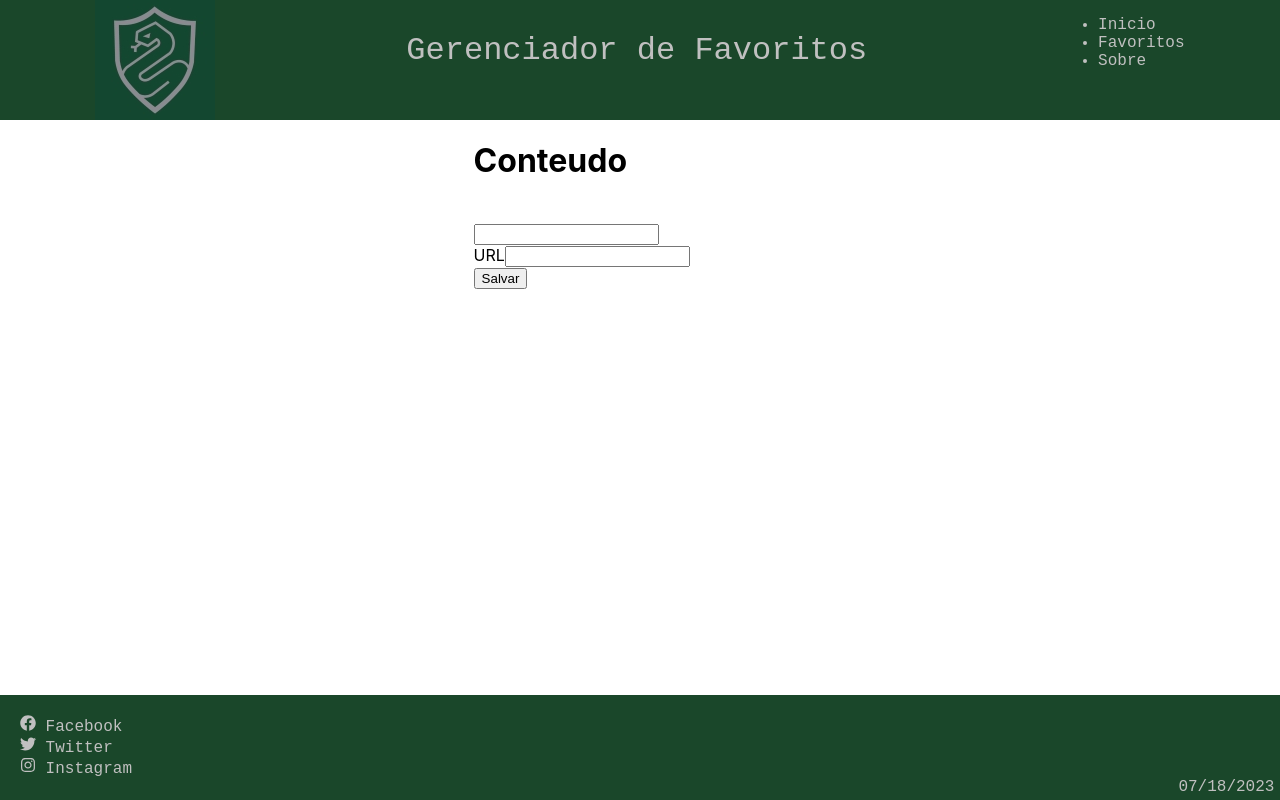
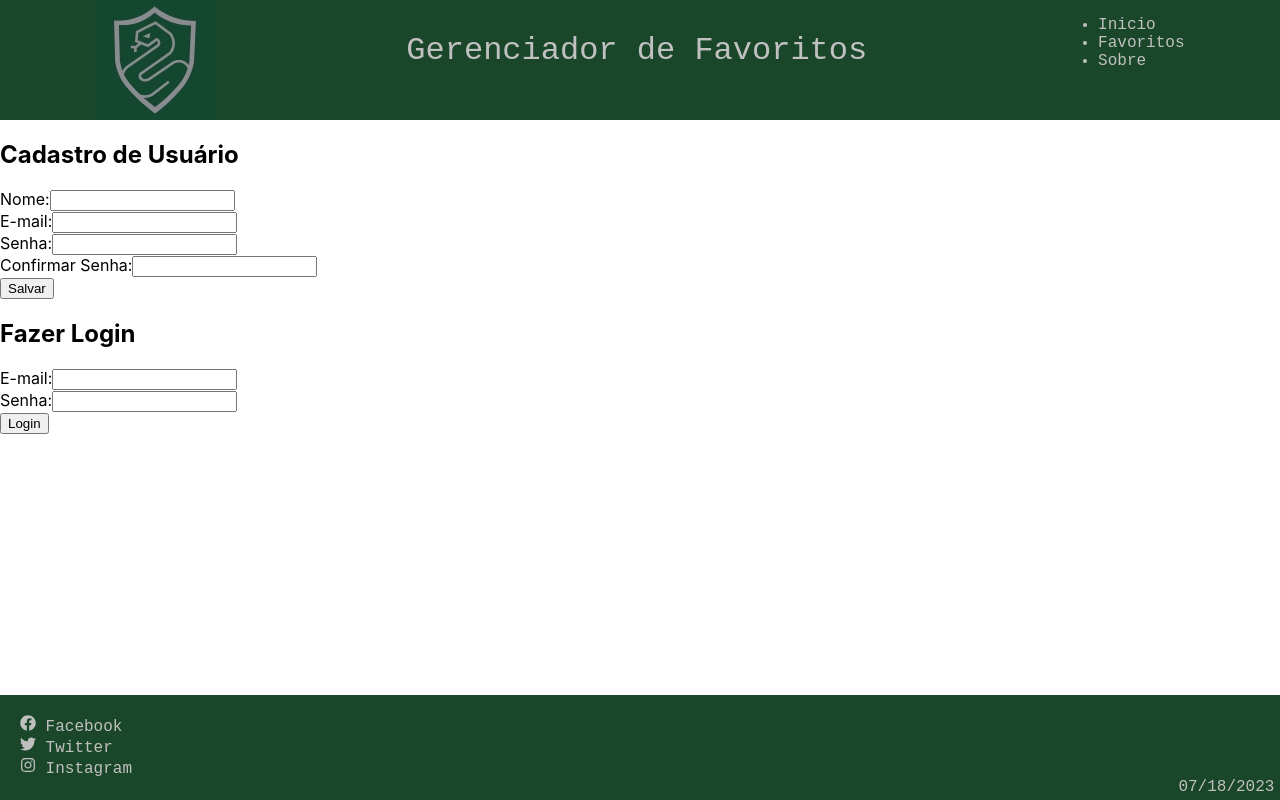
Before and after one commit to sabrinayohana/favio, a React (Create React App) app: page / in a window 1280 px wide. Built offline with nearby package versions, Linux system fonts and the light colour scheme.

Commit message:
cadastro

```diff
--- a/src/App.js
+++ b/src/App.js
@@ -1,7 +1,9 @@
 import './App.css';
 import Cabecalho from './componentes/Cabecalho'
+import CadrastoUsuario from './componentes/CadrastoUsuario';
 import Conteudo from './componentes/Conteudo';
 import Rodape from './componentes/Rodape';
+import FazerLogin from './componentes/FazerLogin';
 
 
 
@@ -17,7 +19,9 @@
     <>
     {/* Nosso cabecalho tem uma propriedade chamada titulo */}
     <Cabecalho logo="slyt.jpg" titulo="Gerenciador de Favoritos" subtitulo="O melhor gerenciador de favoritos da Internet Brasileira!!!"/>
-    <Conteudo/>
+    <CadrastoUsuario/>
+    <FazerLogin/>
+    {/* <Conteudo/>*/}
     {/* <Estados/> */}
     <Rodape/>
     </>
--- /dev/null
+++ b/src/componentes/CadrastoUsuario/index.jsx
@@ -0,0 +1,83 @@
+import React from 'react'
+import { useState } from 'react'
+
+const CadastroUsuario = () => {
+  const [usuario, setUsuario] = useState({
+    nome: '',
+    email: '',
+    senha: '',
+    confirmarSenha: ''
+  });
+
+
+  const handleInputChange = (event) => {
+    const { name, value } = event.target;
+    setUsuario({ ...usuario, [name]: value });
+  };
+
+  const handleSubmit = (event) => {
+    event.preventDefault();
+    if (usuario.senha !== usuario.confirmarSenha) {
+      alert('As senhas não coincidem. Por favor, tente novamente.');
+      return;
+    }
+
+    if (usuario.senha == usuario.confirmarSenha) {
+      alert('Salvo');
+      return;
+    }
+
+    console.log('Usuário cadastrado:', usuario);
+  };
+
+  return (
+    <div className="cadastro-usuario">
+      <h2>Cadastro de Usuário</h2>
+      <form onSubmit={handleSubmit}>
+        <div className="form-group">
+          <label>Nome:</label>
+          <input
+            type="text"
+            name="nome"
+            value={usuario.nome}
+            onChange={handleInputChange}
+            required
+          />
+        </div>
+        <div className="form-group">
+          <label>E-mail:</label>
+          <input
+            type="email"
+            name="email"
+            value={usuario.email}
+            onChange={handleInputChange}
+            required
+          />
+        </div>
+        <div className="form-group">
+          <label>Senha:</label>
+          <input
+            type="password"
+            name="senha"
+            value={usuario.senha}
+            onChange={handleInputChange}
+            required
+          />
+        </div>
+        <div className="form-group">
+          <label>Confirmar Senha:</label>
+          <input
+            type="password"
+            name="confirmarSenha"
+            value={usuario.confirmarSenha}
+            onChange={handleInputChange}
+            required
+          />
+        </div>
+        <button type="submit">Salvar</button>
+      </form>
+    </div>
+  );
+};
+
+export default CadastroUsuario;
--- /dev/null
+++ b/src/componentes/FazerLogin/index.jsx
@@ -0,0 +1,56 @@
+import React, { useState } from 'react';
+
+const FazerLogin = ({ usuariosCadastrados, onLogin }) => {
+  const [loginData, setLoginData] = useState({
+    email: '',
+    senha: ''
+  });
+
+  const handleInputChange = (event) => {
+    const { name, value } = event.target;
+    setLoginData({ ...loginData, [name]: value });
+  };
+
+  const handleSubmit = (event) => {
+    event.preventDefault();
+    const usuarioEncontrado = usuariosCadastrados.find(
+      (usuario) => usuario.email === loginData.email && usuario.senha === loginData.senha
+    );
+
+    if (usuarioEncontrado) {
+      onLogin(usuarioEncontrado);
+    } else {
+      alert('Usuário não encontrado. Verifique seu email e senha.');
+    }
+  };
+
+  return (
+    <div className="login">
+      <h2> Fazer Login</h2>
+      <form onSubmit={handleSubmit}>
+        <div className="form-group">
+          <label>E-mail:</label>
+          <input
+          type="email"
+          name="email"
+          value={loginData.email}
+          onChange={handleInputChange}
+          required />
+        </div>
+
+        <div className="form-group">
+          <label>Senha:</label>
+          <input
+          type="password"
+          name="senha"
+          value={loginData.senha}
+          onChange={handleInputChange}
+          required />
+        </div>
+        <button type="submit">Login</button>
+      </form>
+    </div>
+  );
+};
+
+export default FazerLogin
```
Also changed, not shown: src/componentes/CadrastoUsuario/CadrastoUsuario.module.css (added).
